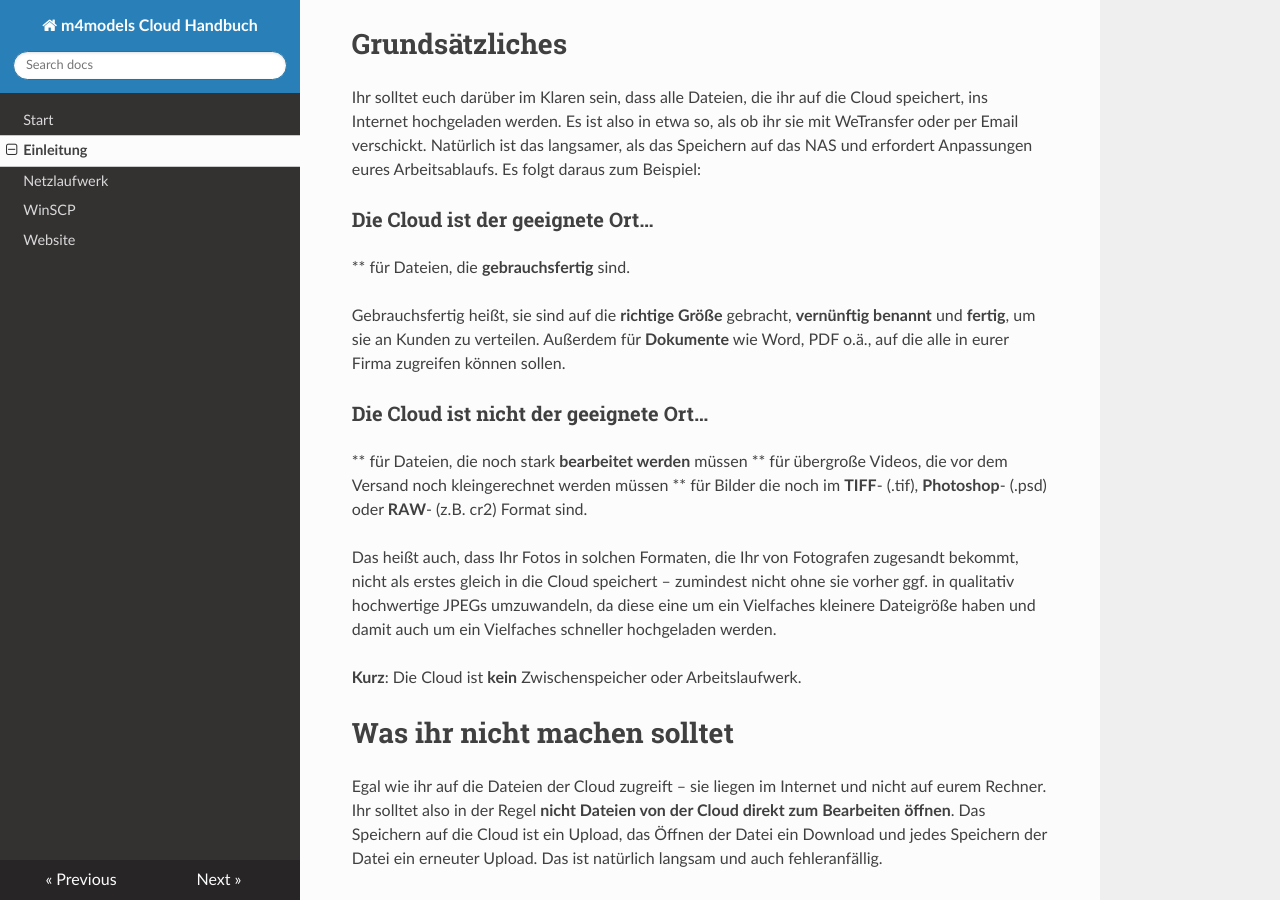
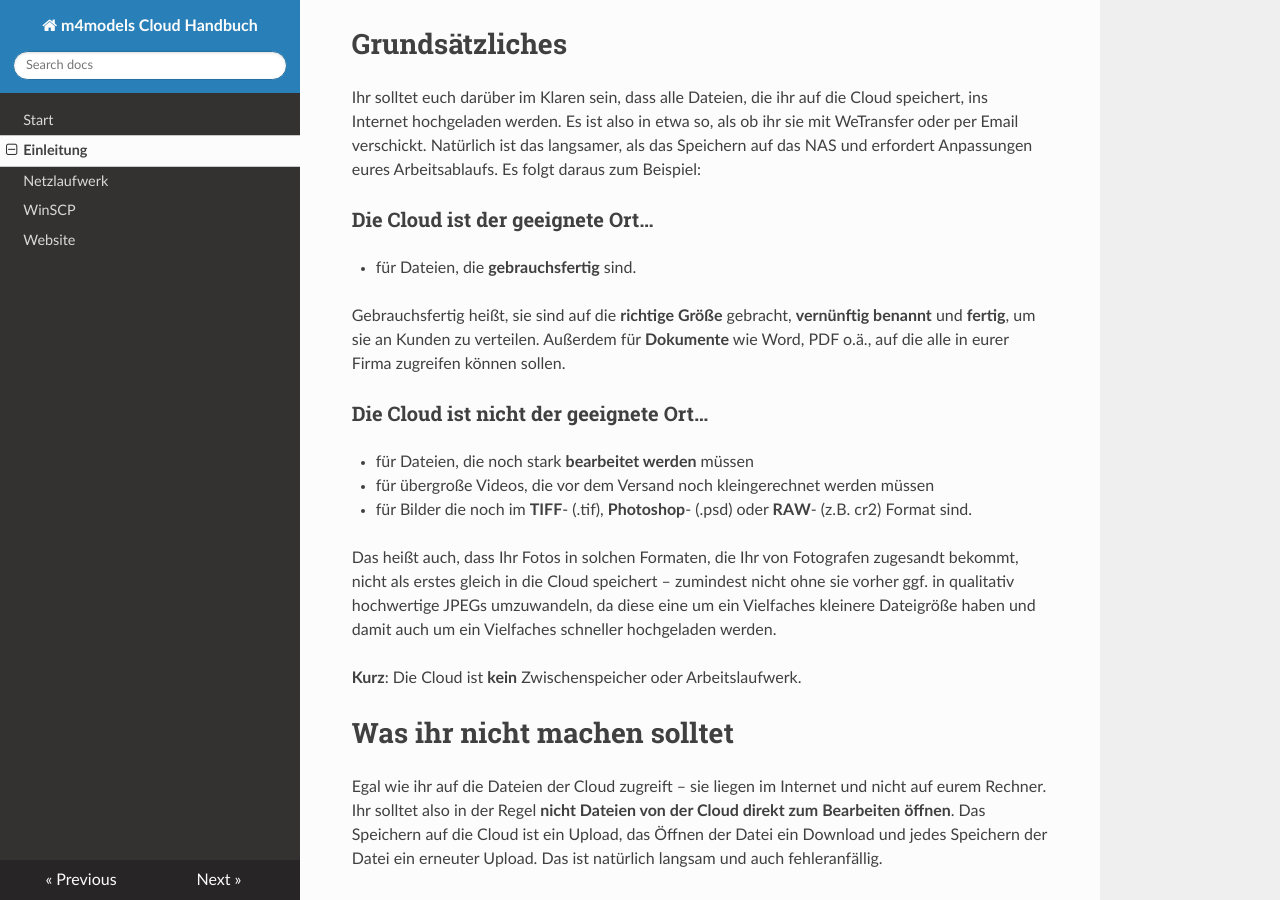
Before and after one commit to grandgeorg/m4models-cloud-manual, an MkDocs documentation site: the page built from docs/einleitung.md, in a window 1280 px wide and 900 px high, scrolled down 1049 px. Built offline with MkDocs 1.6.1, drawn with Linux system fonts in a browser that asks for light colours; nearby versions of some CDN libraries; old or Windows-style settings are respelled for this version of MkDocs; some of the changed text lies outside the part shown.

```diff
--- a/docs/einleitung.md
+++ b/docs/einleitung.md
@@ -20,10 +20,7 @@ Die Verwendung der Clouddienste bei m4models erfolgt mit drei verschiedenen Anwe
 
 # Vorweg #
 
-
-
 Die Cloud ist nur Teilweise ein Ersatz für das NAS, auf die Ihr bis jetzt eure Dateien gespeichert habt. Sie übernimmt einen Teil der Aufgaben, weil sie diesen Teil besser macht, als das NAS. Andere Aufgaben müssen anders gelöst werden.
-
 
 Ich werde zuerst erklären, was ihr mit der Cloud alles nicht machen solltet.
 
@@ -33,53 +30,35 @@ Und als drittes, wie ihr die Sachen, die mit der Cloud nicht gehen, stattdessen
 
 # Grundsätzliches #
 
-
-
 Ihr solltet euch darüber im Klaren sein, dass alle Dateien, die ihr auf die Cloud speichert, ins Internet hochgeladen werden. Es ist also in etwa so, als ob ihr sie mit WeTransfer oder per Email verschickt. Natürlich ist das langsamer, als das Speichern auf das NAS und erfordert Anpassungen eures Arbeitsablaufs. Es folgt daraus zum Beispiel:
-
 
 ### Die Cloud ist der geeignete Ort… ###
 
-** für Dateien, die **gebrauchsfertig** sind.
-
-
-
-
+- für Dateien, die **gebrauchsfertig** sind.
 
 Gebrauchsfertig heißt, sie sind auf die **richtige Größe** gebracht, **vernünftig benannt** und **fertig**, um sie an Kunden zu verteilen. Außerdem für **Dokumente** wie Word, PDF o.ä., auf die alle in eurer Firma zugreifen können sollen.
 
-
 ### Die Cloud ist nicht der geeignete Ort… ###
 
-** für Dateien, die noch stark **bearbeitet werden** müssen
-** für übergroße Videos, die vor dem Versand noch kleingerechnet werden müssen
-** für Bilder die noch im **TIFF**- (.tif), **Photoshop**- (.psd) oder **RAW**- (z.B. cr2) Format sind.
-
-
-
-
+- für Dateien, die noch stark **bearbeitet werden** müssen
+- für übergroße Videos, die vor dem Versand noch kleingerechnet werden müssen
+- für Bilder die noch im **TIFF**- (.tif), **Photoshop**- (.psd) oder **RAW**- (z.B. cr2) Format sind.
 
 Das heißt auch, dass Ihr Fotos in solchen Formaten, die Ihr von Fotografen zugesandt bekommt, nicht als erstes gleich in die Cloud speichert – zumindest nicht ohne sie vorher ggf. in qualitativ hochwertige JPEGs umzuwandeln, da diese eine um ein Vielfaches kleinere Dateigröße haben und damit auch um ein Vielfaches schneller hochgeladen werden.
 
-
 **Kurz**: Die Cloud ist **kein** Zwischenspeicher oder Arbeitslaufwerk.
-
 
 # Was ihr nicht machen solltet #
 
 Egal wie ihr auf die Dateien der Cloud zugreift – sie liegen im Internet und nicht auf eurem Rechner. Ihr solltet also in der Regel **nicht Dateien von der Cloud direkt zum Bearbeiten öffnen**. Das Speichern auf die Cloud ist ein Upload, das Öffnen der Datei ein Download und jedes Speichern der Datei ein erneuter Upload. Das ist natürlich langsam und auch fehleranfällig.
 
-
 Ihr solltet **keine Dateien aus Programmen heraus direkt in die Cloud** speichern. Das steht im Prinzip schon oben, gilt aber auch für Dateien, die Ihr z.B. per Mail geschickt bekommt. Also auch aus Thunderbird heraus nicht direkt in die Cloud uploaden! **Erst lokal speichern, dann Uploaden!**
 
-
 Niemals Dateien in der Cloud direkt auswählen und per rechter Maustaste z.B. zu einem ZIP-Archiv hinzufügen. Auch hier wäre das Download->Verarbeitung->Upload, und euer Rechner wäre minutenlang blockiert. **Stattdessen: Downloaden->Zippen->Zip-Datei hochladen**. Oder noch besser, wenn geht: Wissen, dass man ein Zip braucht, bevor man die Bilder in der Cloud parkt.
-
 
 Und das wichtigste: **Nicht unbedacht losspeichern/uploaden.** Bevor ihr etwas in die Cloud speichert – wie auch immer – erst überlegen:** Ist das **fertig**?
 ** Ist das nicht in einem **unnötig großen** Format?
 ** Gehört das überhaupt in die **Cloud** (ist das zur Kommunikation oder wird das noch editiert)?
-
 
 # Was ihr machen solltet #
 
@@ -97,20 +76,15 @@ Solltet ihr **mehrere oder große** Dateien aus der Cloud zum Bearbeiten öffnen
 
 Ich hatte euch versprochen, euch auf dem NAS ein Arbeitslaufwerk einzurichten, das ihr benutzen könnt, um große Dateien zwischenzeitlich abzulegen, die noch nicht fertig sind oder aus anderen Gründen nicht in die Cloud gehören. Das scheiterte bis jetzt daran, dass auf der NAS noch kein Platz ist. Wir sind immer noch am Dateien abgleichen. Sobald das erledigt ist, und wenn ihr uns **definitiv** und **mit einer Stimme** zusagt, dass keine neuen Model-Dateien mehr von euch auf der NAS abgelegt werden oder wurden, dann mache ich euch dort ein Arbeitslaufwerk zum internen (Hamburg) Gebrauch. Für Berlin gilt das Gleiche.
 
-
 Bis dahin alles was nicht in die Cloud gehört, bitte **auf eurem Rechner zwischenspeichern**. Macht euch einen Ordner irgendwo unter Dokumente oder Bilder und benutzt diesen für Dateien, die Ihr noch sortieren, bearbeiten oder überdenken müsst.
-
 
 # Ausblick #
 
 Wir werden einen Termin mit Claudia und allen Mitarbeitern machen, wo wir die neuen Verfahren erläutern werden. Und nochmal erklären werden, was das Ganze soll ;)
 
-
 Außerdem schreiben wir an einem Handbuch, das neben diesen grundsätzlichen Dingen auch noch mal die Funktionen der verschiedenen Zugriffsmöglichkeiten und deren Handhabung erklärt.
 
-
 Es wird bald wieder ein NAS oder ähnlichen Netzwerkspeicher geben, auf dem ihr für den internen Gebrauch Dateien ablegen könnt.
-
 
 # Software #
 
@@ -118,29 +92,21 @@ Es wird bald wieder ein NAS oder ähnlichen Netzwerkspeicher geben, auf dem ihr
 
 Wenn ihr Dateien in das WinSCP-Fenster zieht, werden diese in eine Warteschlange eingereit. Ihr müsst euch dann in der Regel nicht mehr darum kümmern und könnt weiterarbeiten. Die Warteschlange wird im Hintergrund abgearbeitet, bis sie fertig ist.
 
-
 Die Upload-Geschwindigkeit beträgt für euer gesamtes Büro (Hamburg) etwa ein halbes Magabyte pro Sekunde. Das macht in acht Stunden immerhin knapp 14 GigaByte. Wenn ihr also mal eine größere Menge Daten zu übertragen habt, könnt ihr sie kurz vor Feierabend in die Warteschlange ziehen und den Rechner einfach laufen lassen. Am nächsten Morgen ist es dann fertig.
-
 
 **Das Netzlaufwerk O:**
 
 ... ist zum Kopieren, Verschieben und Hochladen von Dateien eher weniger geeignet, bietet aber gegenüber WinSCP den Vorteil, dass man hier Vorschauen von Bildern und anderen Dokumenten zu sehen bekommt. Bei einzelnen und kleineren Dateien oder Datenmengen aber durchaus auch zum Arbeiten geeignet.
 
-
 **Die Web-Oberfläche (m4models-cloud.de)**
 
 Hier werden Freigaben für Mitarbeiter und Kunden erstellt. Ziel wird sein, dass ihr in Zukunft hauptsächlich Links zu speziell freigegebenen Verzeichnissen versendet, statt die Bilder in Emails zu packen und herumzuschicken.
 
-
-******
-
+***
 
 Soweit erst mal. Ich hoffe, es hilft euch.
 
-
 Bei Fragen bitte melden!
 
-
 Arne Kronberger
-
 Viktor Grandgeorg
```
